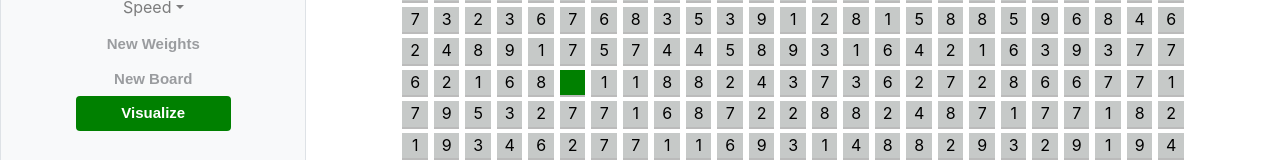
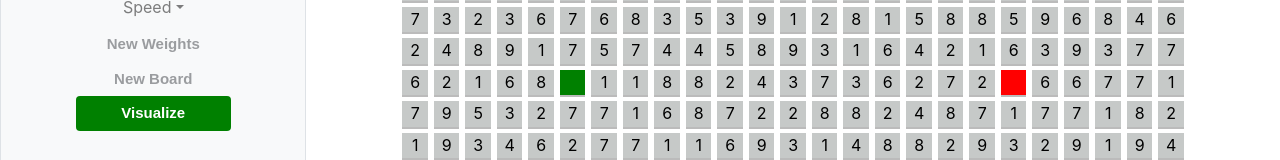
Before and after one commit to GunjanKadu/PathFindingVisualizer, a React (Create React App) app: page / in a window 1280 px wide. Shown: the part 380-540 px from the top of the page. Built offline with nearby package versions, Linux system fonts and the light colour scheme.

Commit message:
Fixing the final bugs and starting and ending points

```diff
--- a/src/Components/Board/board.tsx
+++ b/src/Components/Board/board.tsx
@@ -22,9 +22,6 @@ import Dijkstra from "../../Utility/Algorithms/Dijkstra";
 import "./board.css";
 import { DefaultValues } from "../../Utility/constants";
 
-/*
-Visualizer component which controls much of the functionality of the app.
-*/
 export default class Visualizer extends Component<{}, IVisualizerState> {
   constructor(props: any) {
     super(props);
@@ -65,12 +62,16 @@ export default class Visualizer extends Component<{}, IVisualizerState> {
       },
       () => {
         const { windowWidth, grid } = this.state;
-        console.log(windowWidth);
         if (windowWidth && windowWidth < 1550 && windowWidth > 1330) {
           DefaultValues.setRoworColumn(30, "columns");
+          console.log("[6, 24]");
+          DefaultValues.setStartOrEnd([6, 24], "end");
         } else if (windowWidth && windowWidth < 1330) {
           DefaultValues.setRoworColumn(25, "columns");
+          DefaultValues.setStartOrEnd([6, 19], "end");
+          console.log("[6, 19]");
         } else {
+          console.log("Default");
           DefaultValues.DefaultColumns = 35;
         }
         grid?.initializeGrid(
@@ -78,7 +79,11 @@ export default class Visualizer extends Component<{}, IVisualizerState> {
           DefaultValues.DEFAULT_START,
           DefaultValues.DEFAULT_END
         );
-        this.setState({ grid: grid });
+        this.setState({
+          grid: grid,
+          start: DefaultValues.DEFAULT_START,
+          end: DefaultValues.DEFAULT_END,
+        });
       }
     );
   }
@@ -301,11 +306,13 @@ export default class Visualizer extends Component<{}, IVisualizerState> {
 
   newWeights() {
     const { grid, algo, start, end, visualized } = this.state;
+    console.log(start);
+    console.log(end);
     if (visualized) return;
     if (start && algo && grid && end) {
       this.unvisitNodes(false, start, end);
       const newGrid = new Grid(algo.weighted, start, end);
-      grid.initializeGrid(algo.weighted, start, end);
+      newGrid.initializeGrid(algo.weighted, start, end);
       for (let row = 0; row < DefaultValues.DefaultRows; row++) {
         for (let col = 0; col < DefaultValues.DefaultColumns; col++) {
           if (grid.grid[row][col].isWall) {
--- a/src/Components/Node/node.tsx
+++ b/src/Components/Node/node.tsx
@@ -3,9 +3,6 @@ import { INodeProps } from "../../Utility/interfaces";
 
 import "./node.css";
 
-/*
-React compoenent used to represent the Nodes in the generated page.
-*/
 export default class Node extends Component<INodeProps, {}> {
   nodeType = (node: INodeProps): string => {
     const type = node.isEnd
--- a/src/Components/TopBar/topbar.tsx
+++ b/src/Components/TopBar/topbar.tsx
@@ -6,9 +6,7 @@ import NavDropdown from "react-bootstrap/NavDropdown";
 import { IHeader } from "../../Utility/interfaces";
 import FavoriteTwoToneIcon from "@material-ui/icons/FavoriteTwoTone";
 import "./topbar.css";
-/*
-Controls menu for the pathfinding visualizer app.
-*/
+
 export default class Header extends Component<IHeader, {}> {
   render() {
     return (
--- a/src/Utility/Algorithms/BFS.ts
+++ b/src/Utility/Algorithms/BFS.ts
@@ -1,6 +1,6 @@
 import { IBFS, INodeProperties } from "../interfaces";
 import Finder from "./Finder";
-/* Class for Breadth-first-search */
+
 export default class BFS extends Finder implements IBFS {
   static weighted = false;
   static text = `Breadth-first search works on unweighted graphs and
--- a/src/Utility/Algorithms/Dijkstra.ts
+++ b/src/Utility/Algorithms/Dijkstra.ts
@@ -1,7 +1,5 @@
 import { IDijkstra, INodeProperties } from "../interfaces";
-/*
-Implementation of Dijkstra's algorithm in JavaScript.
-*/
+
 import Pathfinder from "./Finder";
 
 export default class Dijkstra extends Pathfinder implements IDijkstra {
--- a/src/Utility/Algorithms/Finder.ts
+++ b/src/Utility/Algorithms/Finder.ts
@@ -1,15 +1,12 @@
 import { DefaultValues } from "../constants";
 import { IFinder, INodeProperties } from "../interfaces";
 
-/* Default class for other pathfinding algorithms to inherit from.*/
 export default class Finder implements IFinder {
   static _time = 12.5;
   getUnvisitedNeighbors(
     node: INodeProperties,
     grid: Array<Array<INodeProperties>>
   ): Array<INodeProperties> {
-    /* Get the unvisited neighbors of
-    node which are not walls.*/
     let neighbors = [];
     const { col, row } = node;
     if (row > 0) neighbors.push(grid[row - 1][col]);
@@ -24,8 +21,6 @@ export default class Finder implements IFinder {
     startNode: INodeProperties,
     endNode: INodeProperties
   ): Array<INodeProperties> {
-    /* Backtrack from the endNode to the
-      startNode to get the shortest path */
     const shortestPath = [];
     let currentNode = endNode;
     while (currentNode !== null && currentNode !== startNode) {
--- a/src/Utility/RandomWalls/Mazes.ts
+++ b/src/Utility/RandomWalls/Mazes.ts
@@ -1,7 +1,6 @@
 import { DefaultValues } from "../constants";
 import { IGrid } from "../interfaces";
 
-/* Generates a maze of random walls. */
 export function randomWalls(grid: IGrid) {
   for (let row = 0; row < DefaultValues.DefaultRows; row++) {
     for (let col = 0; col < DefaultValues.DefaultColumns; col++) {
@@ -17,8 +16,6 @@ export function randomWalls(grid: IGrid) {
   }
 }
 
-/* The below methods are used to generate a maze with
-the recursive dvision method.*/
 export function recursiveDivision(grid: IGrid) {
   addInnerWalls(
     grid,
--- a/src/Utility/grid.ts
+++ b/src/Utility/grid.ts
@@ -1,13 +1,9 @@
 import { DefaultValues } from "./constants";
 import { IGrid, INodeProperties } from "./interfaces";
 
-/*
-Grid class for storing the graph and the nodes therein.
-*/
 export default class Grid implements IGrid {
   grid: Array<Array<INodeProperties>>;
   constructor(weighted: boolean, start: Array<number>, end: Array<number>) {
-    // this.grid = this.initializeGrid(weighted, start, end);
     this.grid = [];
   }
 
```
